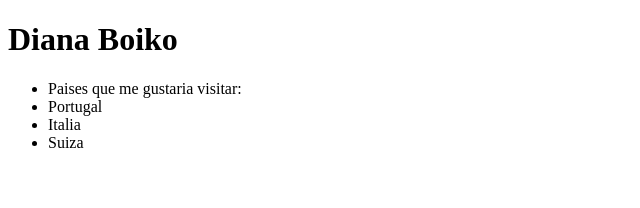
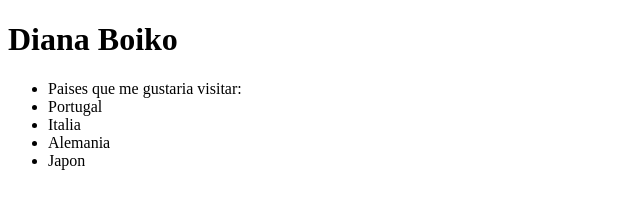
Before and after one commit to boikodiana41/MiPrimerRepositorio, a plain HTML site: page index.html in a window 1280 px wide. Shown: the full height of the page, 0-640 px from the left. Drawn offline with Linux system fonts and the light colour scheme.

Commit message:
commir changes index.html

```diff
--- a/index.html
+++ b/index.html
@@ -9,7 +9,8 @@
         <li>Paises que me gustaria visitar:</li>
         <li>Portugal</li>
         <li>Italia</li>
-        <li>Suiza</li>
+        <li>Alemania</li>
+        <li>Japon</li>
     </ul>
 </body>
 </html>
```
